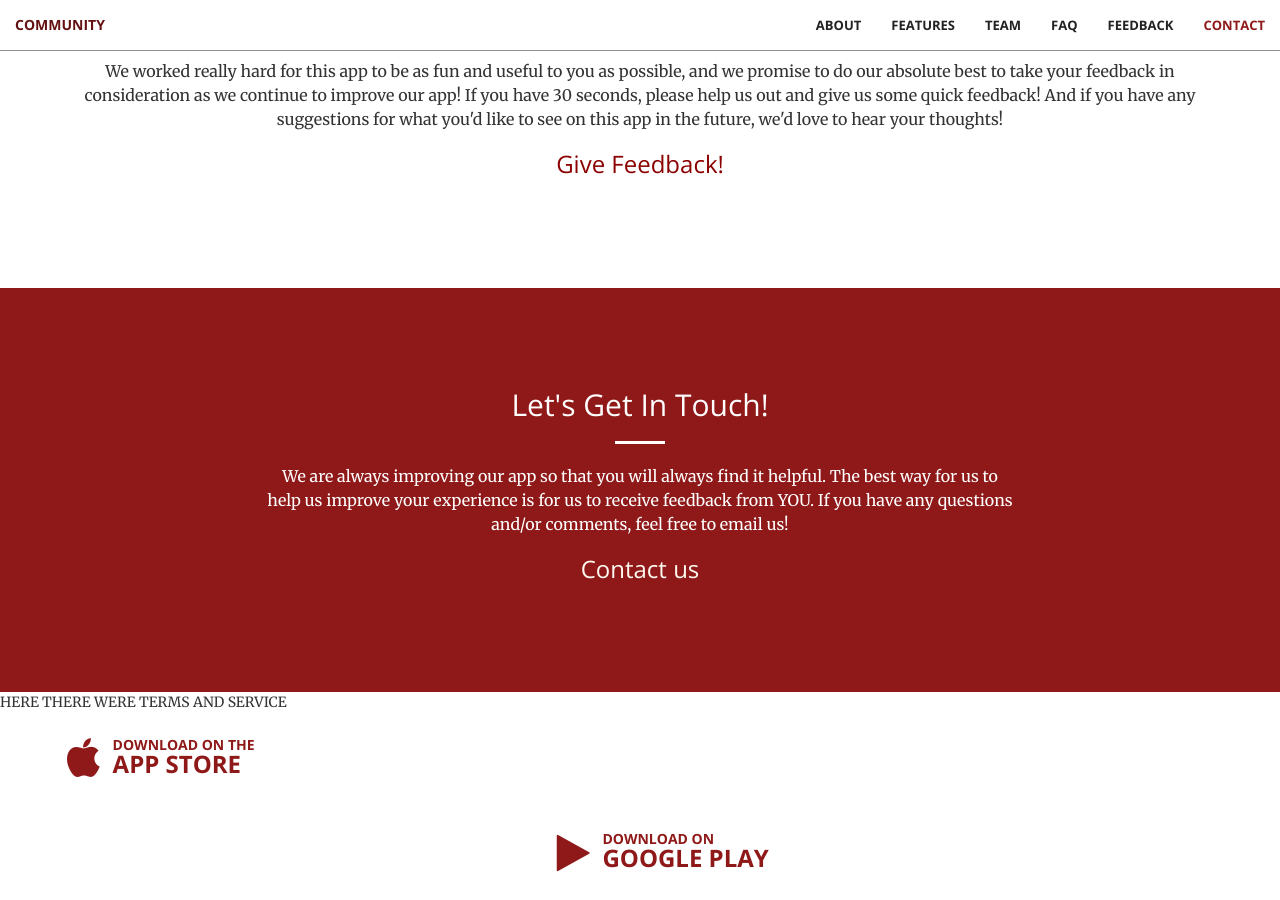
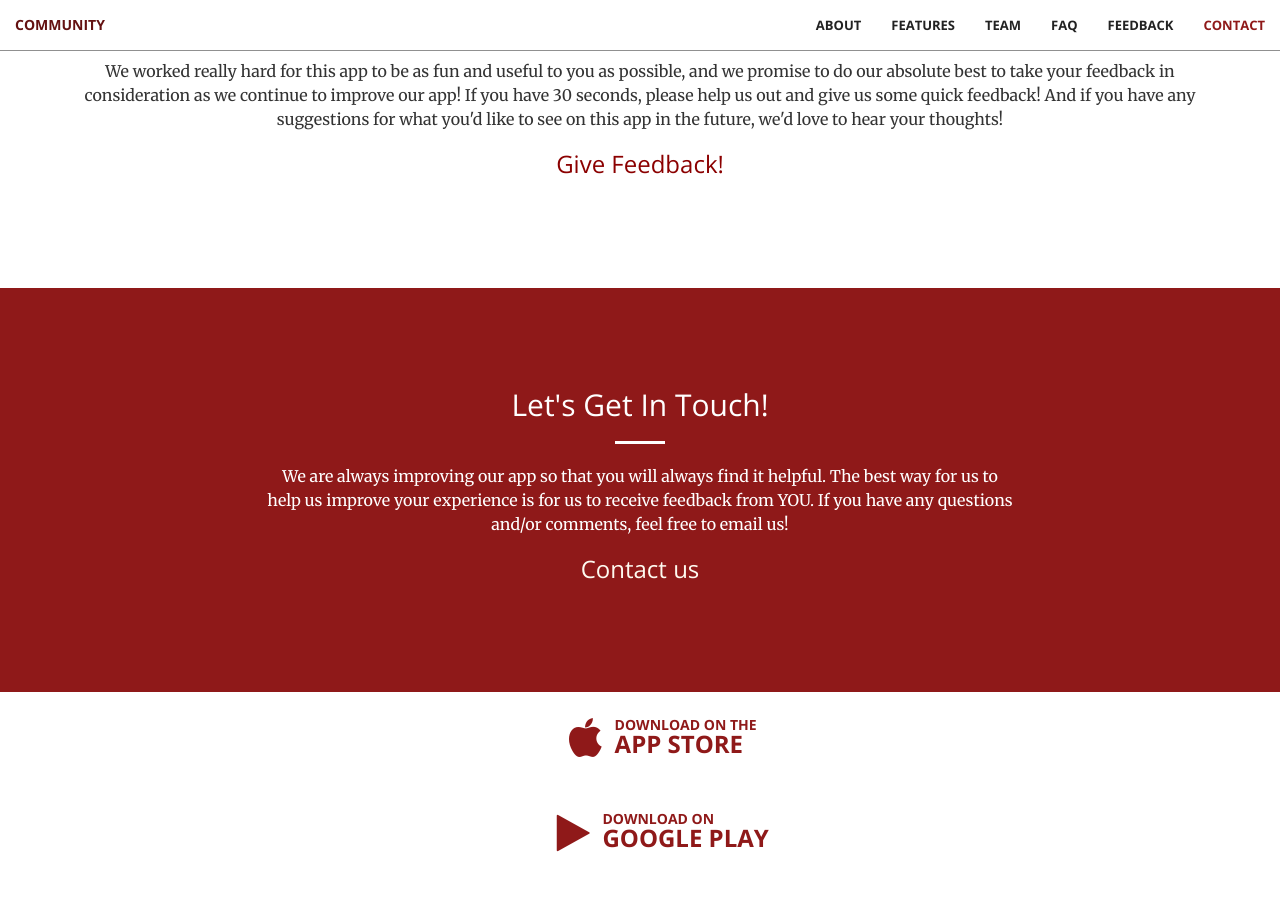
Before and after one commit to zanarellinina/communitywebsite, a Jekyll site: the page built from index.html, in a window 1280 px wide and 900 px high, scrolled down 4445 px. Built offline with Jekyll 4.4.1, drawn with Linux system fonts in a browser that asks for light colours.

Commit message:
googleplay

```diff
--- a/_includes/contact.html
+++ b/_includes/contact.html
@@ -14,12 +14,12 @@
 </section>
 
 
-HERE THERE WERE TERMS AND SERVICE
+
 
 
 
   <div class="container" id="download">
-      <div class="row">
+      <div class="row text-center">
           <br/>
           <p>
               <a href="https://apps.apple.com/us/app/the-college-community/id1530131879" class="btn btn-store">
@@ -32,7 +32,7 @@
       <div class="row text-center">
         <br/>
         <p>
-            <a href="https://apps.apple.com/us/app/the-college-community/id1530131879" class="btn btn-store">
+            <a href="https://play.google.com/store/apps/details?id=com.thecollegecommunity.thecommunityapp" class="btn btn-store">
                 <span class="fa fa-play fa-3x pull-left"></span>
                 <span class="btn-label">Download on</span>
                 <span class="btn-caption">Google Play</span>
```
